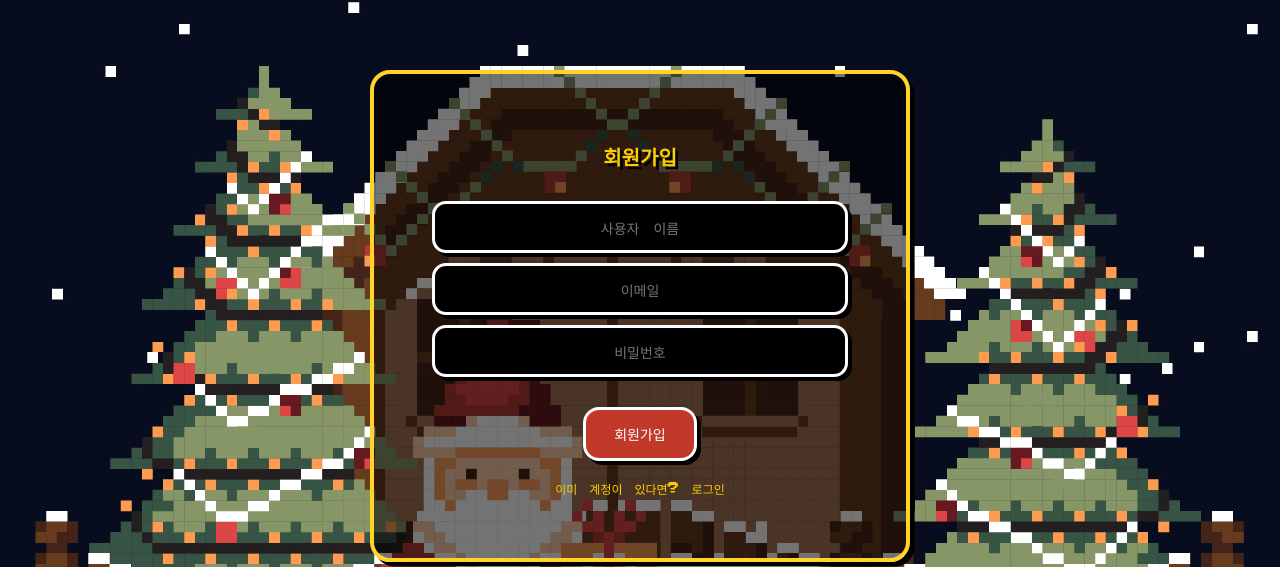
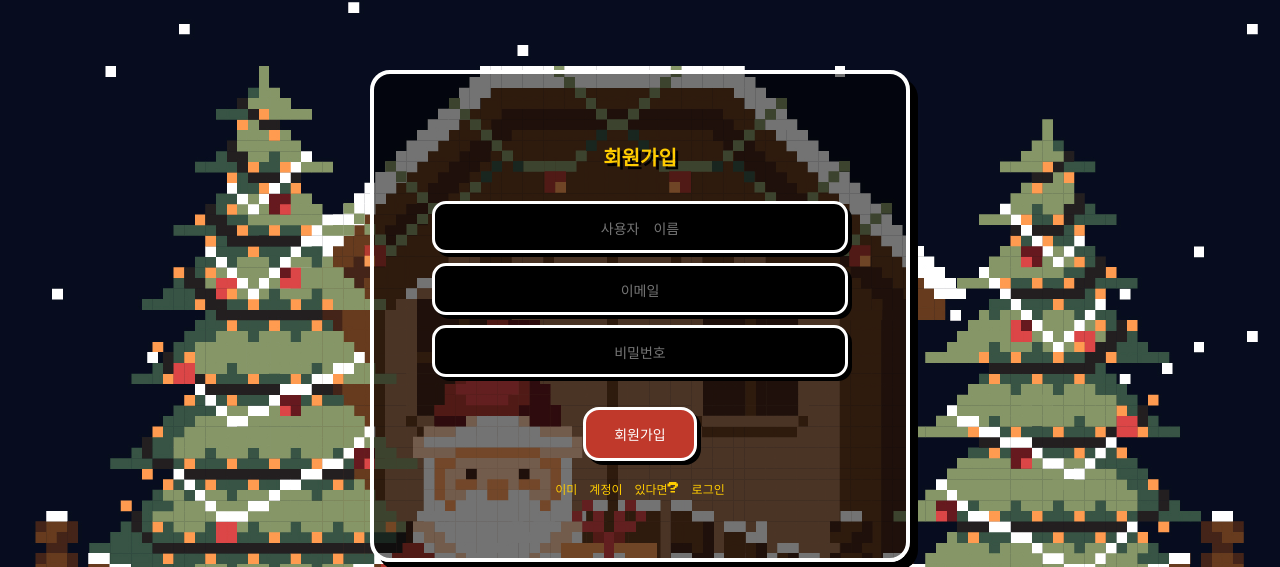
Before and after one commit to kannikii/christmas-tree-frontend, a React (Vite) app in the folder client/: page /register in a window 1280 px wide. Shown: the part 233-800 px from the top of the page. Built offline with nearby package versions, Linux system fonts and the light colour scheme; no server answers; a web font is replaced by a local one.

Commit message:
스타일 수정

```diff
--- a/client/src/components/PixelForm.css
+++ b/client/src/components/PixelForm.css
@@ -23,7 +23,6 @@
   width: 420px;
   border-radius: 0;
   text-align: center;
-  animation: box-glow 3s infinite alternate;
   border-radius: 20px;
 }
 
@@ -137,17 +136,6 @@
   color: #00ffff;
 }
 
-@keyframes box-glow {
-  from {
-    border-color: #ffcc00;
-    box-shadow: 4px 4px 0px #000;
-  }
-  to {
-    border-color: #fff;
-    box-shadow: 8px 8px 0px #000;
-  }
-}
-
 /* 반응형 */
 @media (max-width: 600px) {
   .pixel-form-box {
```
